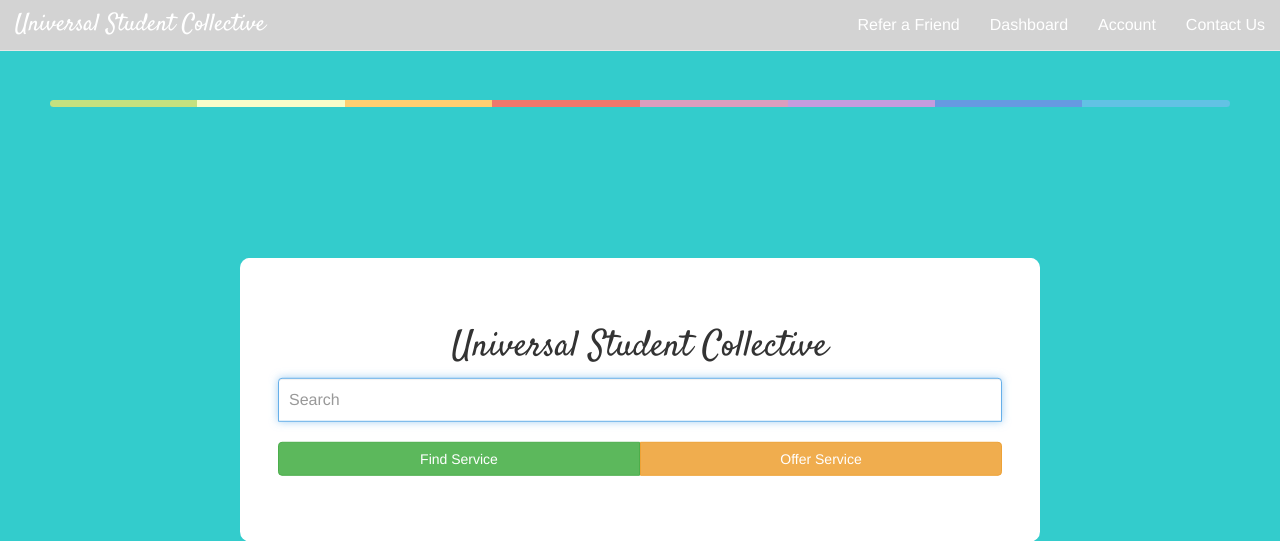
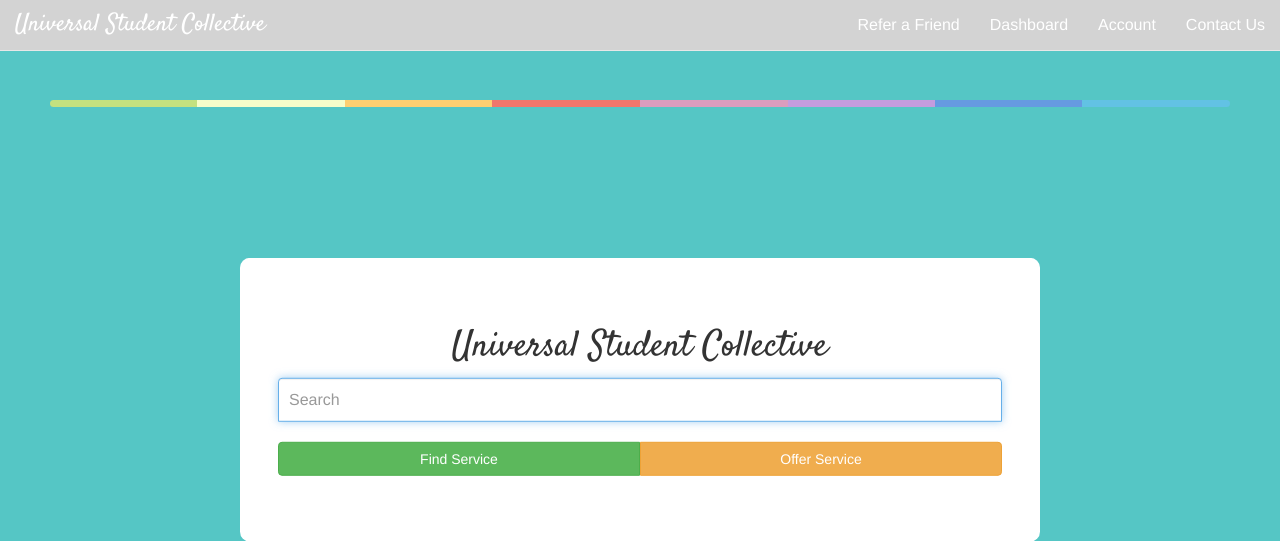
Before and after one commit to ndosker/UniversalStudentCollective, a Node server app: page /main in a window 1280 px wide. Shown: the top 541 px of the page. Run offline with Node 20, Linux system fonts and the light colour scheme; some libraries are stand-ins or nearby versions.

Commit message:
Change: Background color

```diff
--- a/app_server/views/main.jade
+++ b/app_server/views/main.jade
@@ -29,7 +29,7 @@ html(lang='en')
 				font-size: 16px;
 			}
 			.bodyMain {
-				background-color: #33cccc;
+				background-color: #55c6c5;
 			}
 			.wrapper {
 				margin-top: 80px;
--- a/public/stylesheets/style.css
+++ b/public/stylesheets/style.css
@@ -1,7 +1,7 @@
 body {
   padding: 50px;
   font: 14px "Lucida Grande", Helvetica, Arial, sans-serif;
-  background-color: #33cccc;
+  background-color: #55c6c5;
 }
 
 a {
```
Also changed, not shown: 1 other file.
